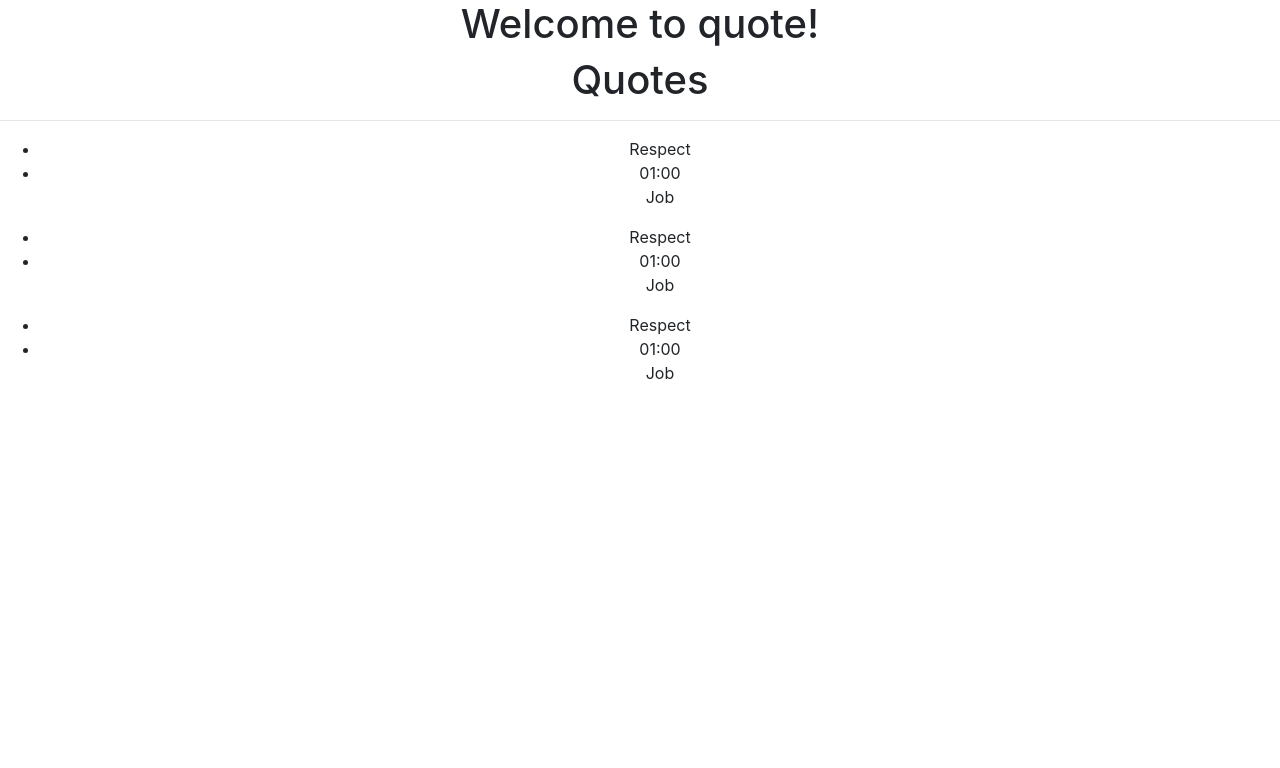
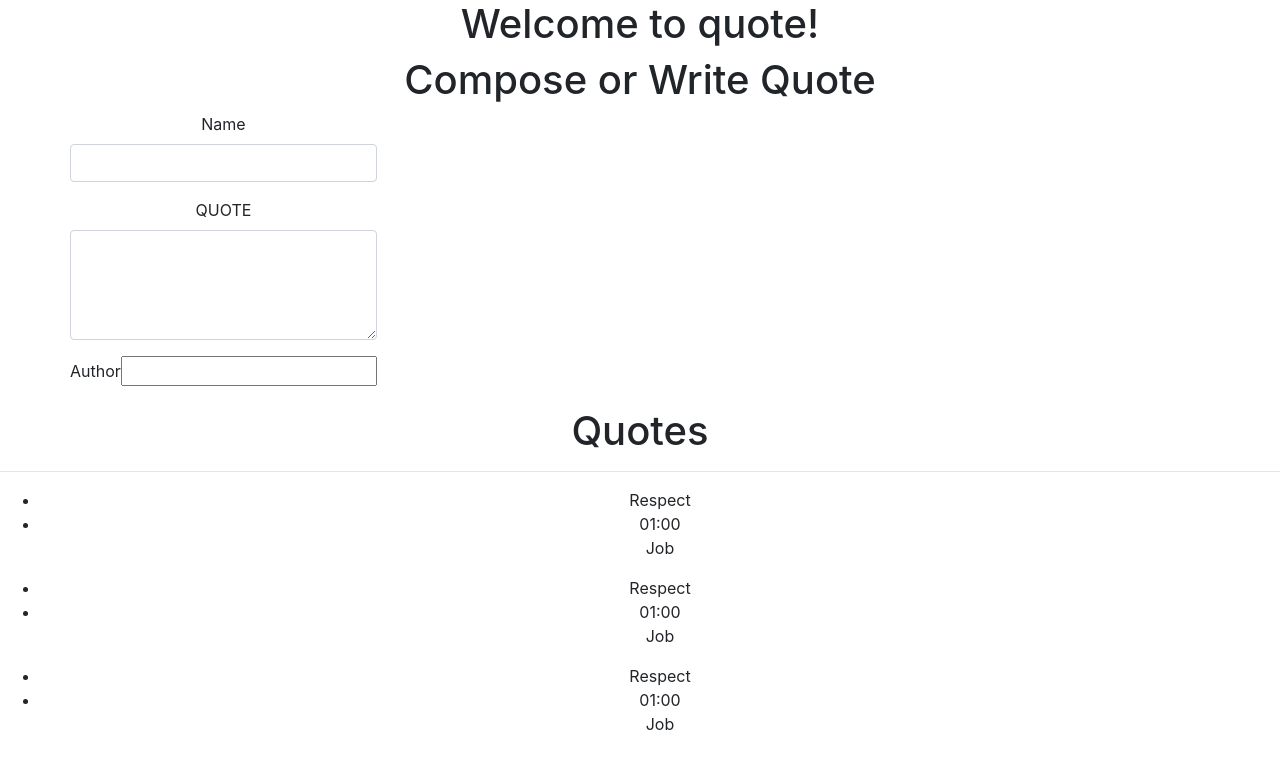
Before and after one commit to Gaks98/Quotes-app, an Angular app: page / in a window 1280 px wide. Shown: the top 768 px of the page. Built offline with nearby package versions, Linux system fonts and the light colour scheme.

Commit message:
add the form selector to the quote component where it will be displayed

```diff
--- a/src/app/quote-form/quote-form.component.html
+++ b/src/app/quote-form/quote-form.component.html
@@ -9,7 +9,7 @@
             </div>
             <div class="form-group">
 
-                <label for="description">Description</label>
+                <label for="description">QUOTE</label>
                 <textarea class="form-control" id="description" rows="4" required></textarea>
 
             </div>
--- a/src/app/quote/quote.component.html
+++ b/src/app/quote/quote.component.html
@@ -1,3 +1,10 @@
+<h1>Compose or Write Quote</h1>
+<div class="container">
+    <div class="row">
+        <app-quote-form></app-quote-form>
+    </div>
+</div>
+
 <h1>Quotes</h1>
 <hr>
 
```
